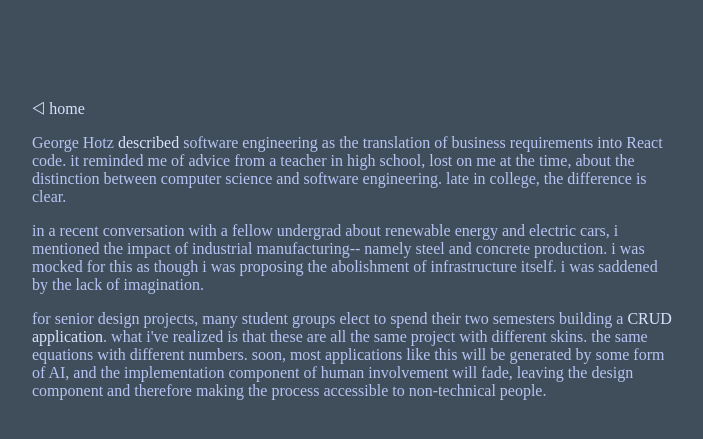
After one commit to banditsbeware/bonk, a Flask app: template bonk/templates/materials/science and engineering.html in a window 1280 px wide. The commit adds this page. Shown: the top 439 px of the page, without its empty margins (288-991 px from the left). Run offline with Flask 2, Linux system fonts and the light colour scheme; the template is opened without the code that fills it, so the values that code supplies are empty.

Commit message:
writing...

```diff
--- a/bonk/static/styles.css
+++ b/bonk/static/styles.css
@@ -15,12 +15,11 @@ fieldset {
 
 a, a:visited {
   text-decoration: none;
-  color: #c7d3ff;
+  color: #d7e3ff;
 }
 
 a:hover {
   color: white;
-  font-weight: bold;
   transition: 0.2s;
 }
 
--- a/bonk/templates/materials/a.html
+++ /dev/null
@@ -1,5 +0,0 @@
-{% extends 'mat.html' %}
-{% block title %}a{% endblock %}
-{% block body %}
-<p>if</p>
-{% endblock %}
--- /dev/null
+++ b/bonk/templates/materials/science and engineering.html
@@ -0,0 +1,10 @@
+{% extends 'mat.html' %}
+{% block title %}science and engineering{% endblock %}
+{% block body %}
+<p>George Hotz <a href='https://youtu.be/N2bXEUSAiTI?t=552'>described</a> software engineering as the translation of business requirements into React code. it reminded me of advice from a teacher in high school, lost on me at the time, about the distinction between computer science and software engineering. late in college, the difference is clear.</p>
+
+<p>in a recent conversation with a fellow undergrad about renewable energy and electric cars, i mentioned the impact of industrial manufacturing-- namely steel and concrete production. i was mocked for this as though i was proposing the abolishment of infrastructure itself. i was saddened by the lack of imagination.</p>
+
+<p>for senior design projects, many student groups elect to spend their two semesters building a <a href='https://en.wikipedia.org/wiki/Create,_read,_update_and_delete'>CRUD application</a>. what i've realized is that these are all the same project with different skins. the same equations with different numbers. soon, most applications like this will be generated by some form of AI, and the implementation component of human involvement will fade, leaving the design component and therefore making the process accessible to non-technical people.</p>
+
+{% endblock %}
```
